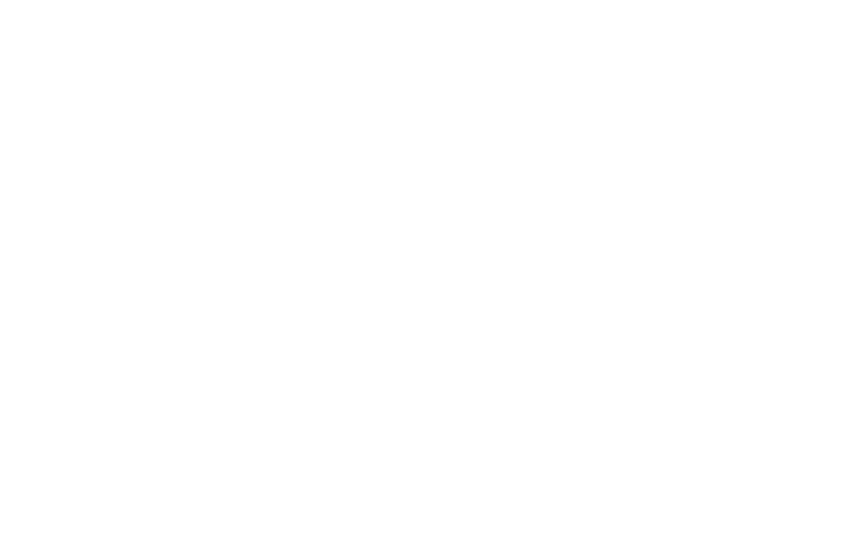
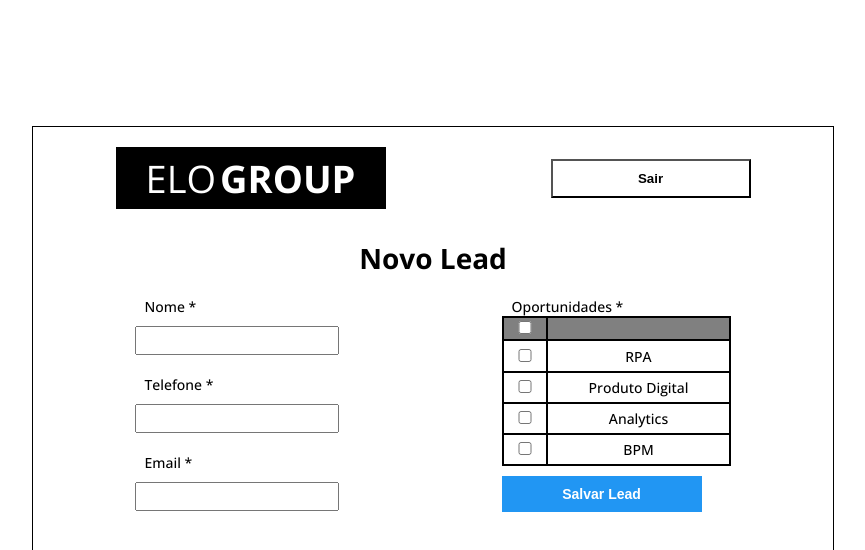
Before and after one commit to PabloFroes/desafio_elogroup, a React (Create React App) app: page /lead-create in a window 1280 px wide. Before the commit this address had no page. Shown: the top 550 px of the page, without its empty margins (207-1072 px from the left). Built offline with nearby package versions, Linux system fonts and the light colour scheme.

Commit message:
Implemented LeadCreateView

```diff
--- /dev/null
+++ b/src/components/LeadCreateForm/index.jsx
@@ -0,0 +1,72 @@
+import React, { useState } from "react";
+import "./leadCreateForm.css"
+
+export function LeadCreateForm () {
+
+    const[selectAll, setSelectAll] = useState(false)
+    const[checkbox1, setCheckbox1] = useState(false)
+    const[checkbox2, setCheckbox2] = useState(false)
+    const[checkbox3, setCheckbox3] = useState(false)
+    const[checkbox4, setCheckbox4] = useState(false)
+
+    function allCheckboxChange (e){
+        setSelectAll(e)
+        setCheckbox1(!selectAll)
+        setCheckbox2(!selectAll)
+        setCheckbox3(!selectAll)
+        setCheckbox4(!selectAll)
+    }
+
+
+
+    return(
+        <div className="container">
+            <form>
+                <div>
+                    <label>Nome *</label>
+                    <br/>
+                    <input type="text" required/>
+                    <br/>
+                    <label>Telefone *</label>
+                    <br/>
+                    <input type="tel" required/>
+                    <br/>
+                    <label>Email *</label>
+                    <br/>
+                    <input type="email" required/>
+                    <br/>
+                </div>
+                <div>
+                    <label>Oportunidades *</label>
+                    <table>
+                        <thead>
+                            <tr>
+                                <th><input type="checkbox" name="oportunidades" onChange={e => allCheckboxChange(e.target.checked)}/></th>
+                                <th></th>
+                            </tr>
+                        </thead>
+                        <tbody>
+                            <tr>
+                                <td><input type="checkbox" id="RPA" name="oportunidades" value="RPA" onChange={e => setCheckbox1(!checkbox1)} checked={checkbox1}/></td>
+                                <td><label htmlFor="RPA">RPA</label></td>
+                            </tr>
+                            <tr>
+                                <td><input type="checkbox" id="Produto Digital" name="oportunidades" value="Produto Digital" onChange={e => setCheckbox2(!checkbox2)} checked={checkbox2}/></td>
+                                <td><label htmlFor="Produto Digital">Produto Digital</label></td>
+                            </tr>
+                            <tr>
+                                <td><input type="checkbox" id="Analytics" name="oportunidades" value="Analytics" onChange={e => setCheckbox3(!checkbox3)} checked={checkbox3}/></td>
+                                <td><label htmlFor="Analytics">Analytics</label></td>
+                            </tr>
+                            <tr>
+                                <td><input type="checkbox" id="BPM" name="oportunidades" value="BPM" onChange={e => setCheckbox4(!checkbox4)} checked={checkbox4}/></td>
+                                <td><label htmlFor="BPM">BPM</label></td>
+                            </tr>
+                        </tbody>
+                    </table>
+                    <button type="submit">Salvar Lead</button>
+                </div>
+            </form>
+        </div>
+    )
+}
--- /dev/null
+++ b/src/components/LeadCreateForm/leadCreateForm.css
@@ -0,0 +1,27 @@
+form{
+    display: flex;
+    justify-content: space-around;
+}
+
+table{
+    text-align: center;
+    width: 300px;
+    height: 150px;
+}
+
+td label{
+    margin: 0 40px 0 40px ;
+}
+
+th input{
+    margin: 0;
+    width: 40px;
+}
+td input{
+    margin: 0;
+    width: 40px;
+}
+
+button{
+    width: 300px;
+}
--- a/src/components/LeadTable/index.jsx
+++ b/src/components/LeadTable/index.jsx
@@ -1,11 +1,14 @@
 import React from "react";
+import { Link } from "react-router-dom";
 import "./leadTable.css"
 
 
 export function LeadTable () {
     return(
         <div className="container">
-            <button>Novo Lead +</button>
+            <Link to="/lead-create">
+                <button>Novo Lead +</button>
+            </Link>
             <table>
                 <thead>
                     <tr>
--- a/src/router.js
+++ b/src/router.js
@@ -1,5 +1,6 @@
 import React from "react";
 import {BrowserRouter, Route, Routes} from 'react-router-dom'
+import { LeadCreateView } from "./views/LeadCreateView";
 import { LeadView } from "./views/LeadView";
 import { LoginView } from "./views/LoginView";
 import { RegisterView } from "./views/RegisterView";
@@ -12,6 +13,7 @@
                 <Route path="/" element={<LoginView/>}/>
                 <Route path="/register" element={<RegisterView/>}/>
                 <Route path="/lead-table" element={<LeadView/>}/>
+                <Route path="/lead-create" element={<LeadCreateView/>}/>
             </Routes>
         </BrowserRouter>
     )
--- a/src/services/users.js
+++ b/src/services/users.js
@@ -1,4 +1,5 @@
-
+const userAlreadyExist = "Usuário já existente";
+const userOrPassWrong = "Usuário ou senha incorreto";
 
 const UsersService = {
     register: (username,password) => {
@@ -9,7 +10,7 @@
             }else {
                 const user = users.find(user => user.username === username)
                 if(user){
-                    throw "Usuário já existente";
+                    throw userAlreadyExist;
                 }else{
                     users.push({username,password})
                     localStorage.setItem("users", JSON.stringify(users))
@@ -27,7 +28,7 @@
                     localStorage.setItem("userLogged", JSON.stringify({username,password}))
                 }
                 else{
-                    throw "Usuário ou senha incorreto";
+                    throw userOrPassWrong;
                 }
         } catch (error) {
             throw error
--- /dev/null
+++ b/src/views/LeadCreateView/index.jsx
@@ -0,0 +1,13 @@
+import { Header } from "../../components/Header/Header"
+import { LeadCreateForm } from "../../components/LeadCreateForm"
+import "../../styles/leadView.css"
+
+export function LeadCreateView () {
+    return(
+        <div className="page">
+            <Header/>
+            <p className="pageTitle">Novo Lead</p>
+            <LeadCreateForm/>
+        </div>
+    )
+}
--- a/src/views/LeadView/index.jsx
+++ b/src/views/LeadView/index.jsx
@@ -1,6 +1,6 @@
 import { Header } from "../../components/Header/Header";
 import { LeadTable } from "../../components/LeadTable";
-import "./leadView.css"
+import "../../styles/leadView.css"
 
 export function LeadView () {
     return (
```
Also changed, not shown: src/styles/leadView.css (renamed from src/views/LeadView/leadView.css), 1 other file (tests, documents, lock files or other folders).
